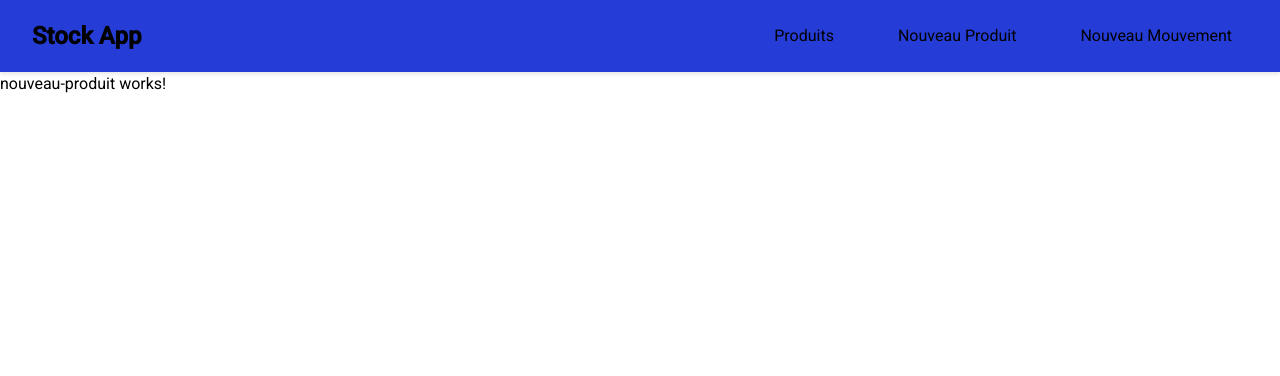
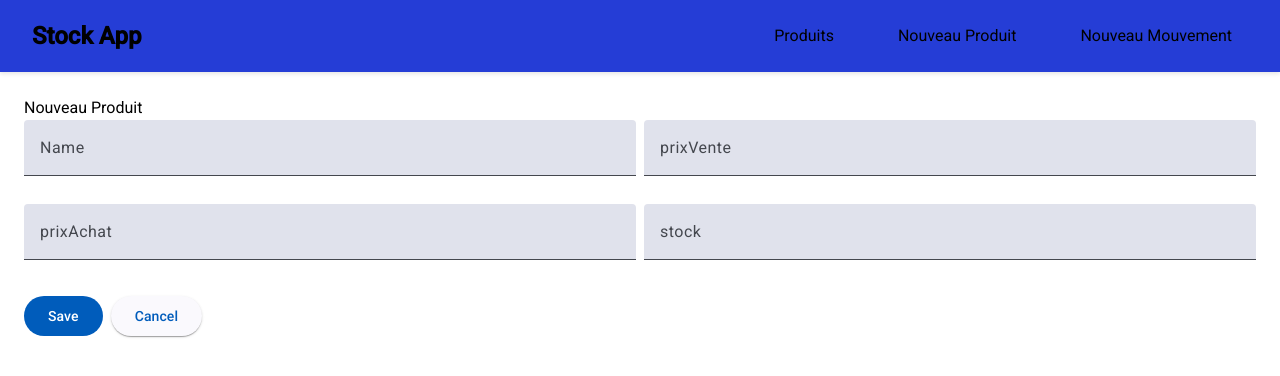
Before and after one commit to ayman-bahou/gestion_de_stock, an Angular app in the folder gestionStock-frontend/: page /nouveauproduit in a window 1280 px wide. Shown: the top 376 px of the page. Built offline with nearby package versions, Linux system fonts and the light colour scheme.

Commit message:
ajout du composant nouveau produit

```diff
--- a/gestionStock-frontend/src/app/composants/update-form/update-form.component.html
+++ b/gestionStock-frontend/src/app/composants/update-form/update-form.component.html
@@ -10,6 +10,15 @@
           placeholder="prixVente"
           matInput
           name="prixVente"
+          required
+        />
+      </mat-form-field>
+      <mat-form-field>
+        <input
+          [(ngModel)]="prixAchat"
+          placeholder="prixAchat"
+          matInput
+          name="prixAchat"
           required
         />
       </mat-form-field>
--- a/gestionStock-frontend/src/app/composants/update-form/update-form.component.ts
+++ b/gestionStock-frontend/src/app/composants/update-form/update-form.component.ts
@@ -1,35 +1,48 @@
-import { Component, inject, input, linkedSignal, output, signal } from '@angular/core';
+import {
+  Component,
+  inject,
+  input,
+  linkedSignal,
+  output,
+  signal,
+} from '@angular/core';
 import { MatFormFieldModule } from '@angular/material/form-field';
 import { MatButtonModule } from '@angular/material/button';
 import { RouterLink } from '@angular/router';
 import { MatInputModule } from '@angular/material/input';
 import { FormsModule } from '@angular/forms';
-import { ProduitService } from '../../services/api.service';
 import { Produit } from '../../model/produit.model';
 @Component({
   selector: 'app-update-form',
-  imports: [FormsModule,MatInputModule,MatFormFieldModule,MatButtonModule,RouterLink],
+  imports: [
+    FormsModule,
+    MatInputModule,
+    MatFormFieldModule,
+    MatButtonModule,
+    RouterLink,
+  ],
   templateUrl: './update-form.component.html',
-  styleUrl: './update-form.component.css'
+  styleUrl: './update-form.component.css',
 })
 export class UpdateFormComponent {
-  apiService = inject(ProduitService)
-  title = input<string>("")
-  produit = input<Produit>()
+  title = input<string>('');
+  produit = input<Produit>();
 
   nom = linkedSignal(() => this.produit()?.nom ?? '');
   prixVente = linkedSignal(() => this.produit()?.prixVente ?? '');
+  prixAchat = linkedSignal(() => this.produit()?.prixAchat ?? '');
+
   stock = linkedSignal(() => this.produit()?.stock ?? '');
 
-  save = output<Produit>()
+  save = output<Produit>();
 
-  onSubmit(){
+  onSubmit() {
     this.save.emit({
-      id : this.produit()?.id ?? '',
-      nom : this.nom(),
-      prixVente : Number(this.prixVente()),
-      stock : Number(this.stock())
-    })
-
+      id: this.produit()?.id ?? '',
+      nom: this.nom(),
+      prixVente: Number(this.prixVente()),
+      prixAchat: Number(this.prixAchat()),
+      stock: Number(this.stock()),
+    });
   }
 }
--- a/gestionStock-frontend/src/app/model/produit.model.ts
+++ b/gestionStock-frontend/src/app/model/produit.model.ts
@@ -3,4 +3,6 @@ export interface Produit {
     nom: string;
     stock: number;
     prixVente: number;
+    prixAchat: number;
+
   }
--- a/gestionStock-frontend/src/app/pages/modifierproduit/modifierproduit.component.ts
+++ b/gestionStock-frontend/src/app/pages/modifierproduit/modifierproduit.component.ts
@@ -3,7 +3,6 @@ import { UpdateFormComponent } from '../../composants/update-form/update-form.co
 import { ProduitService } from '../../services/api.service';
 import { Produit } from '../../model/produit.model';
 import { Router } from '@angular/router';
-import { routes } from '../../app.routes';
 
 @Component({
   selector: 'app-modifierproduit',
--- a/gestionStock-frontend/src/app/pages/nouveau-mouvement/nouveau-mouvement.component.ts
+++ b/gestionStock-frontend/src/app/pages/nouveau-mouvement/nouveau-mouvement.component.ts
@@ -1,9 +1,10 @@
-import { Component } from '@angular/core';
+import { Component, inject } from '@angular/core';
+
 
 @Component({
   selector: 'app-nouveau-mouvement',
   imports: [],
-  templateUrl: './nouveau-mouvement.component.html',
+  template: '',
   styleUrl: './nouveau-mouvement.component.css'
 })
 export class NouveauMouvementComponent {
--- a/gestionStock-frontend/src/app/pages/nouveau-produit/nouveau-produit.component.ts
+++ b/gestionStock-frontend/src/app/pages/nouveau-produit/nouveau-produit.component.ts
@@ -1,11 +1,22 @@
-import { Component } from '@angular/core';
+import { Component, inject } from '@angular/core';
+import { UpdateFormComponent } from '../../composants/update-form/update-form.component';
+import { Produit } from '../../model/produit.model';
+import { ProduitService } from '../../services/api.service';
+import { Router } from '@angular/router';
 
 @Component({
   selector: 'app-nouveau-produit',
-  imports: [],
-  templateUrl: './nouveau-produit.component.html',
-  styleUrl: './nouveau-produit.component.css'
+  imports: [UpdateFormComponent],
+  template:
+    '<app-update-form title="Nouveau Produit" (save)=ajouterProduit($event)/>',
+  styleUrl: './nouveau-produit.component.css',
 })
 export class NouveauProduitComponent {
+  router = inject(Router);
 
+  apiService = inject(ProduitService);
+  ajouterProduit(newProduit: Produit) {
+    this.apiService.addProduit(newProduit);
+    this.router.navigate(['/']);
+  }
 }
--- a/gestionStock-frontend/src/app/services/api.service.ts
+++ b/gestionStock-frontend/src/app/services/api.service.ts
@@ -24,4 +24,8 @@ export class ProduitService {
     await lastValueFrom(this.http.put<void>(`${this.apiUrl}/update/${id}`,newProduit))
   }
 
+  async addProduit(newProduit : Produit) : Promise<void>{
+    await lastValueFrom(this.http.post<void>(`${this.apiUrl}/create`,newProduit))
+  }
+
 }
```
